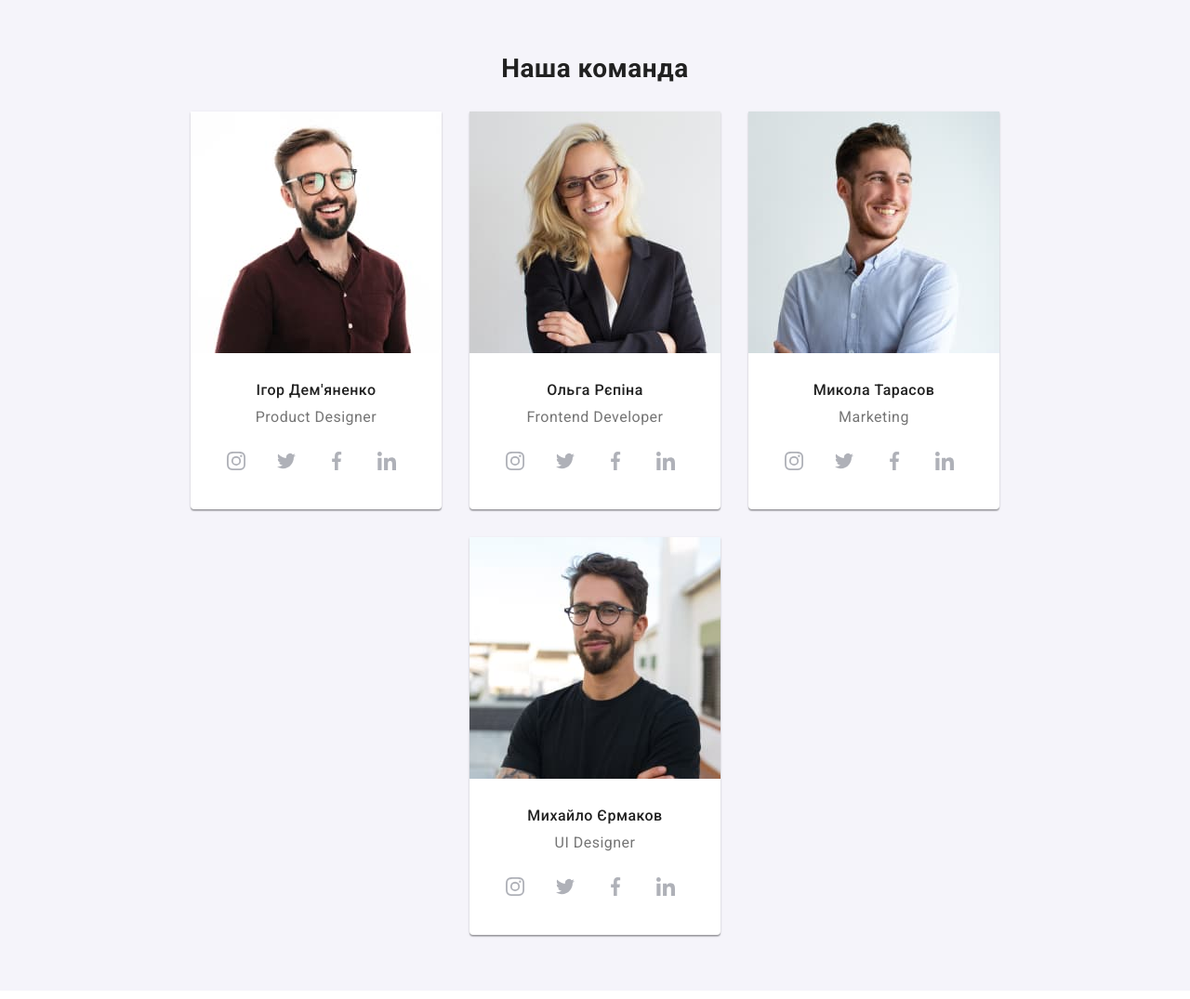
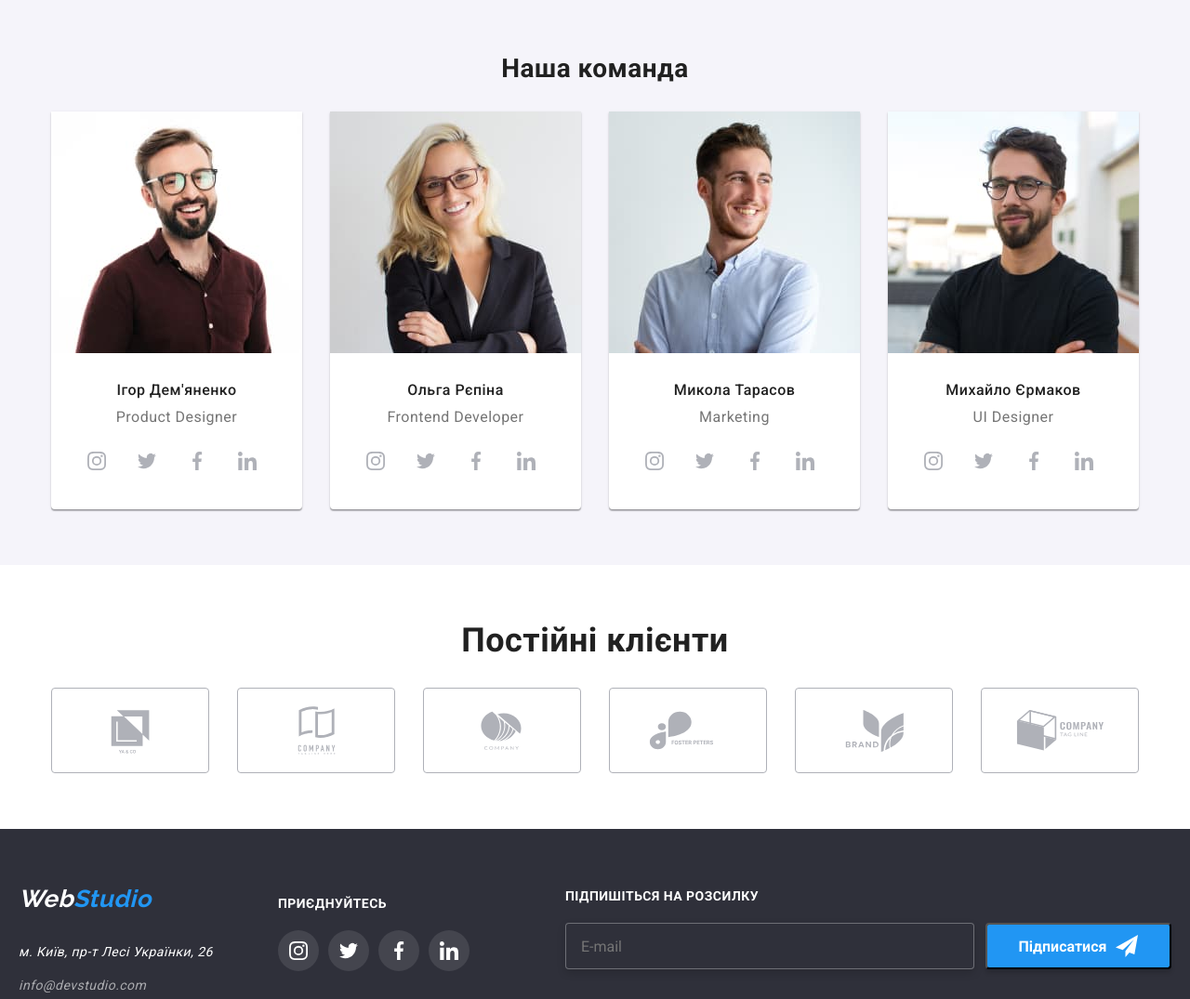
Before and after one commit to ViktorSvertoka/web-studio, a website built with Parcel: page src/index.html in a window 1280 px wide. Shown: the part 1540-2615 px from the top of the page at 93% size. Built offline with nearby package versions, Linux system fonts and the light colour scheme.

Commit message:
Update _team-main.scss

```diff
--- a/src/sass/components/_team-main.scss
+++ b/src/sass/components/_team-main.scss
@@ -34,8 +34,8 @@
 
 .team__list {
   // width: 1200px;
-  padding-left: 15px;
-  padding-right: 15px;
+  // padding-left: 15px;
+  // padding-right: 15px;
   // display: flex;
   // align-items: center;
 
@@ -60,6 +60,8 @@
   @media screen and (min-width: 1200px) {
     display: flex;
     align-items: center;
+    flex-wrap: nowrap;
+    gap: 30px;
   }
 }
 
@@ -84,7 +86,7 @@
   }
 
   @media screen and (min-width: 768px) {
-    width: 354px;
+    width: 320px;
   }
 
   @media screen and (min-width: 1200px) {
```
